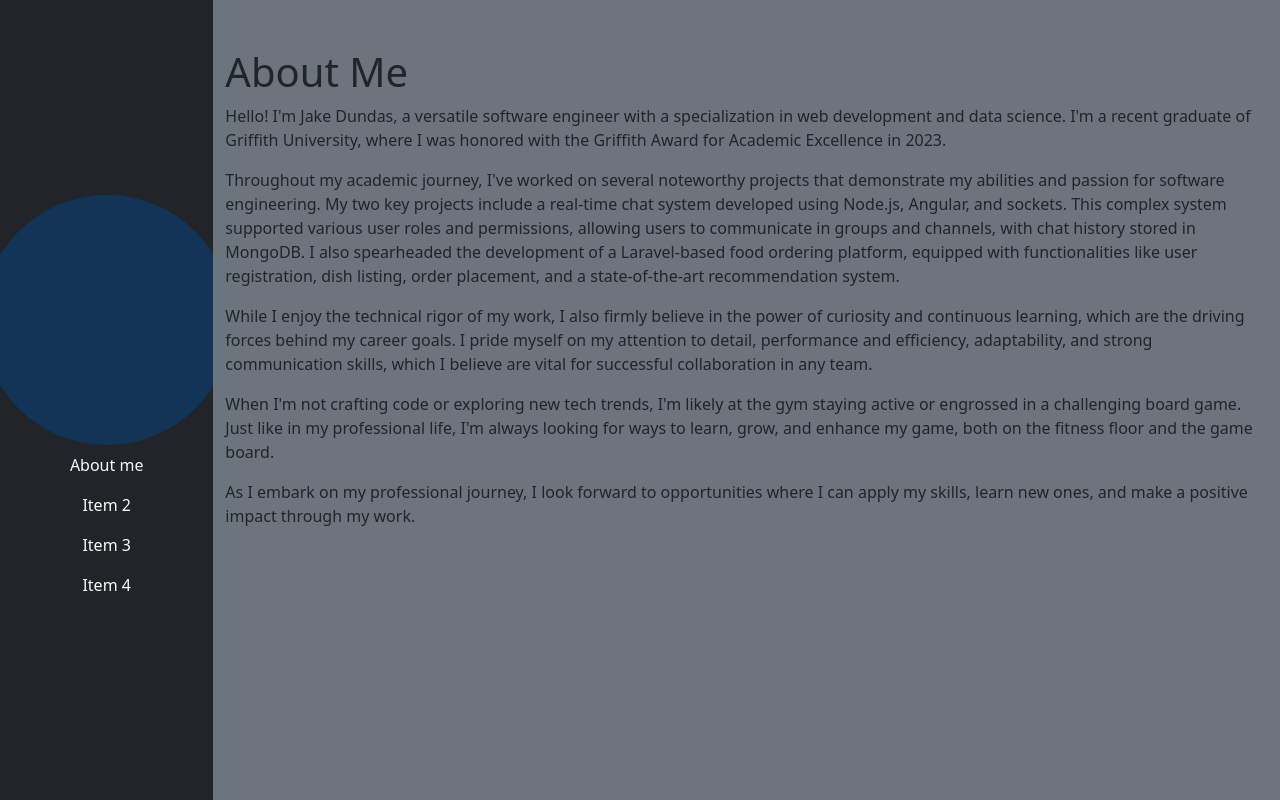
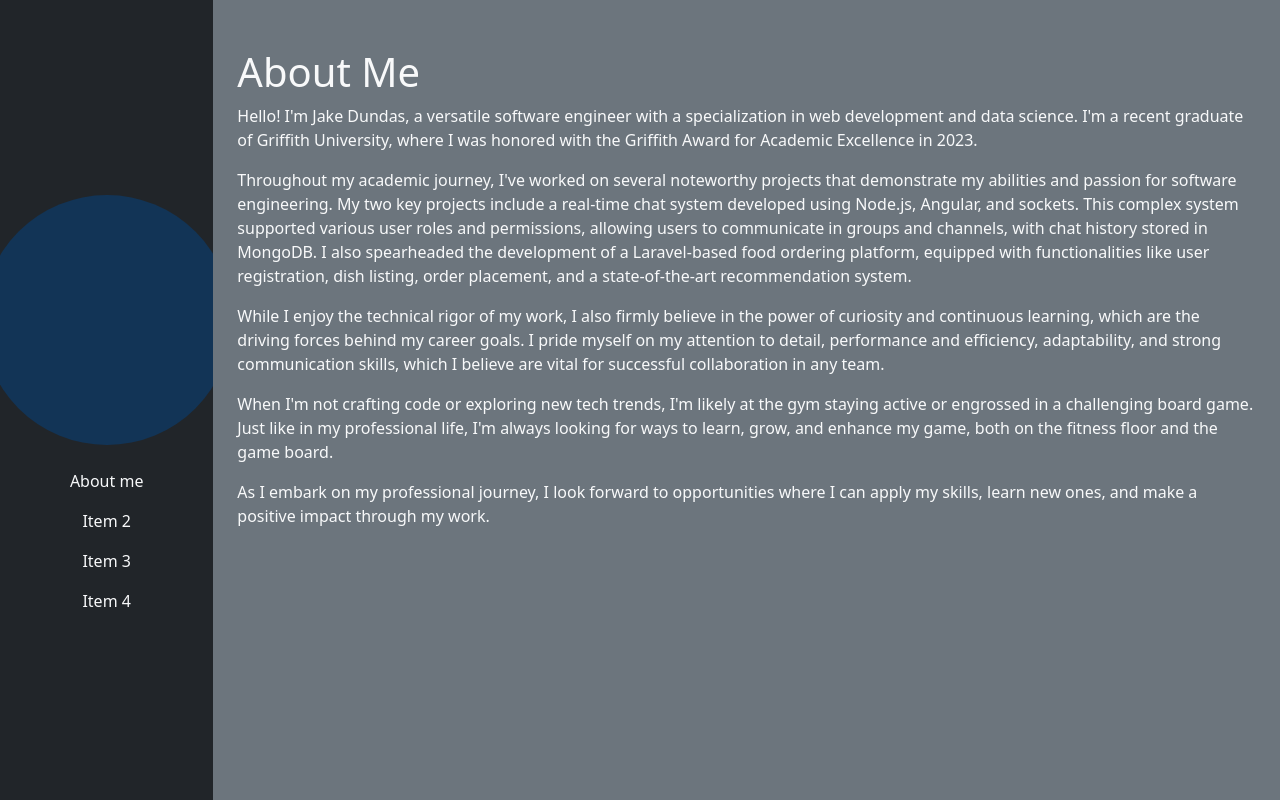
Before and after one commit to JakeDundas/portfolio, an Angular app in the folder portfolio-app/: page /about in a window 1280 px wide. Built offline with nearby package versions, Linux system fonts and the light colour scheme.

Commit message:
refactor: reformat about page

```diff
--- a/portfolio-app/src/app/about/about.component.html
+++ b/portfolio-app/src/app/about/about.component.html
@@ -1,4 +1,5 @@
 <div class="full-height container-fluid pt-5 bg-secondary">
+  <div class="container text-light">
     <h1>About Me</h1>
     <p>
       Hello! I'm Jake Dundas, a versatile software engineer with a
@@ -39,4 +40,5 @@
       where I can apply my skills, learn new ones, and make a positive impact
       through my work.
     </p>
+  </div>
 </div>
--- a/portfolio-app/src/app/sidebar/sidebar.component.html
+++ b/portfolio-app/src/app/sidebar/sidebar.component.html
@@ -1,6 +1,6 @@
 <div class="full-height container-fluid">
   <div class="full-height d-flex flex-column justify-content-center text-light">
-    <div class="profile align-self-center"></div>
+    <div class="profile m-3 align-self-center"></div>
     <div class="p-2 align-self-center">About me</div>
     <div class="p-2 align-self-center">Item 2</div>
     <div class="p-2 align-self-center">Item 3</div>
```
